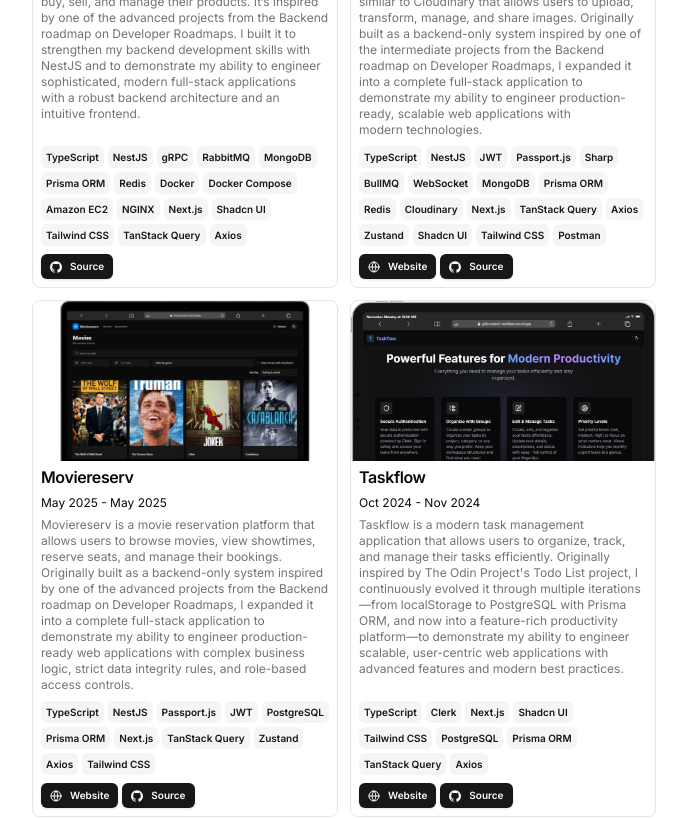
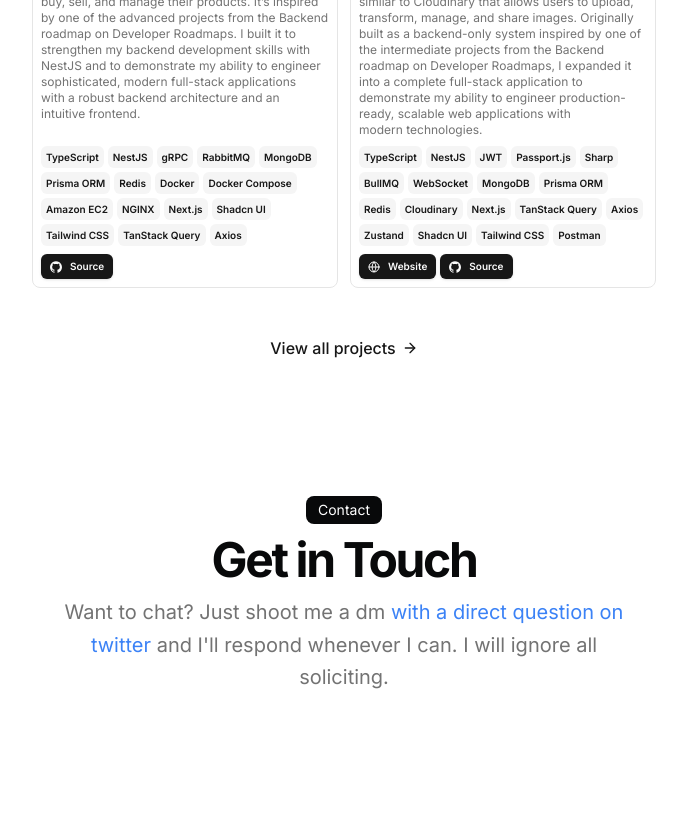
Before and after one commit to gideonadeti/portfolio, a Next.js app: page / in a window 1280 px wide. Shown: the part 1343-2162 px from the top of the page, without its empty margins (296-983 px from the left). Built offline with nearby package versions, Linux system fonts and the light colour scheme.

Commit message:
feat(page): Limit displayed projects to two and add "View all projects" link with icon

```diff
--- a/src/app/page.tsx
+++ b/src/app/page.tsx
@@ -11,6 +11,7 @@ import { ResumeCard } from "@/components/resume-card";
 import { Avatar, AvatarFallback, AvatarImage } from "@/components/ui/avatar";
 import { Badge } from "@/components/ui/badge";
 import { DATA } from "@/data/resume";
+import { ArrowRightIcon } from "lucide-react";
 import { AvatarDialog } from "@/components/avatar-dialog";
 
 const BLUR_FADE_DELAY = 0.02;
@@ -145,7 +146,7 @@ export default function Page() {
               </div>
             </BlurFade>
             <div className="grid grid-cols-1 gap-3 sm:grid-cols-2 max-w-[800px] mx-auto">
-              {DATA.projects.map((project, id) => (
+              {DATA.projects.slice(0, 2).map((project, id) => (
                 <BlurFade
                   key={project.title}
                   delay={BLUR_FADE_DELAY * 12 + id * 0.05}
@@ -164,6 +165,17 @@ export default function Page() {
                 </BlurFade>
               ))}
             </div>
+            <BlurFade delay={BLUR_FADE_DELAY * 12.2}>
+              <div className="flex justify-center mt-8">
+                <Link
+                  href="/projects"
+                  className="text-primary font-medium inline-flex items-center gap-1.5 transition-opacity duration-200 hover:opacity-80 group"
+                >
+                  View all projects
+                  <ArrowRightIcon className="size-4 transition-transform duration-200 group-hover:translate-x-0.5" />
+                </Link>
+              </div>
+            </BlurFade>
           </div>
         </section>
         <section id="contact">
```
